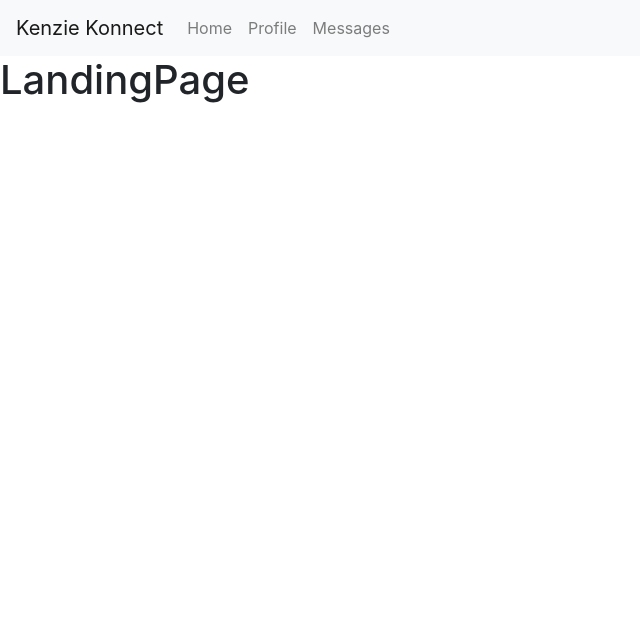
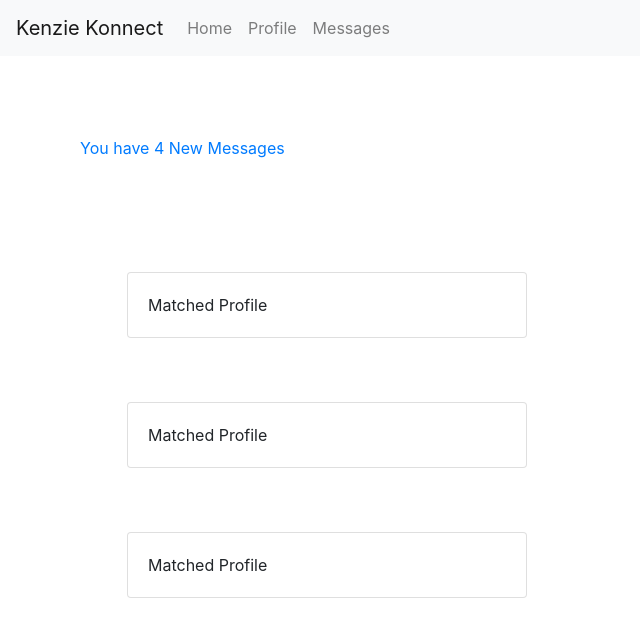
Before and after one commit to AmandaYonce/kenzieconnect, a React (Create React App) app in the folder frontend/: page /home in a window 1280 px wide. Shown: the top 636 px of the page, without its empty margins (0-640 px from the left). Built offline with nearby package versions, Linux system fonts and the light colour scheme.

Commit message:
message and landing page setup

```diff
--- a/frontend/src/components/landingpage.js
+++ b/frontend/src/components/landingpage.js
@@ -1,5 +1,7 @@
 import React, { Component } from 'react';
 import Header from "./header"
+import { CardBody, Card, Col, Row, CardText } from 'reactstrap';
+
 
 class Landing extends Component {
 
@@ -8,7 +10,32 @@ class Landing extends Component {
   return (
     <div >
         <Header/>
-        <h1>LandingPage</h1>
+        <Row style={{width: "400px", margin: "5em"}}>
+          <a href="/messagefeed/:username">You have 4 New Messages</a>
+        </Row>
+        <Row style={{width: "60em", margin: "5em"}}>
+          <Col>
+            <Card style={{width: "25em", margin: "2em"}}>
+              <CardBody>
+                <CardText>Matched Profile</CardText>
+              </CardBody>
+            </Card>
+        </Col>
+        <Col>
+            <Card style={{width: "25em", margin: "2em"}}>
+              <CardBody>
+                <CardText>Matched Profile</CardText>
+              </CardBody>
+            </Card>
+        </Col>
+        <Col>
+            <Card style={{width: "25em", margin: "2em"}}>
+              <CardBody>
+                <CardText>Matched Profile</CardText>
+              </CardBody>
+            </Card>
+        </Col>
+        </Row>
     </div>
   );
 }
--- a/frontend/src/components/newUserReg.js
+++ b/frontend/src/components/newUserReg.js
@@ -1,6 +1,6 @@
 import React, { Component } from 'react';
 import Header from "./header"
-import { CardBody, Card, Button, Form, FormGroup, Label, Input, CardText, Col, Row } from 'reactstrap';
+import { CardBody, Card, Button, Form, FormGroup, Label, Input, Col } from 'reactstrap';
 
 
 class NewUserReg extends Component {
--- a/frontend/src/components/penpal.js
+++ b/frontend/src/components/penpal.js
@@ -1,6 +1,6 @@
 import React, { Component } from 'react';
 import Header from "./header"
-
+import { CardBody, Card, Col, Row, CardText } from 'reactstrap';
 
 class PenPal extends Component {
 
@@ -9,6 +9,29 @@ class PenPal extends Component {
     <div >
       <Header/>
       <h1>Pen Pal Message Page</h1>
+        <Row style={{width: "60em", margin: "5em"}}>
+          <Col>
+            <Card style={{width: "25em", margin: "2em"}}>
+              <CardBody>
+                <CardText>Message</CardText>
+              </CardBody>
+            </Card>
+        </Col>
+        <Col>
+            <Card style={{width: "25em", margin: "2em"}}>
+              <CardBody>
+                <CardText>Message</CardText>
+              </CardBody>
+            </Card>
+        </Col>
+        <Col>
+            <Card style={{width: "25em", margin: "2em"}}>
+              <CardBody>
+                <CardText>Message</CardText>
+              </CardBody>
+            </Card>
+        </Col>
+        </Row>
     </div>
   );
 }
```
